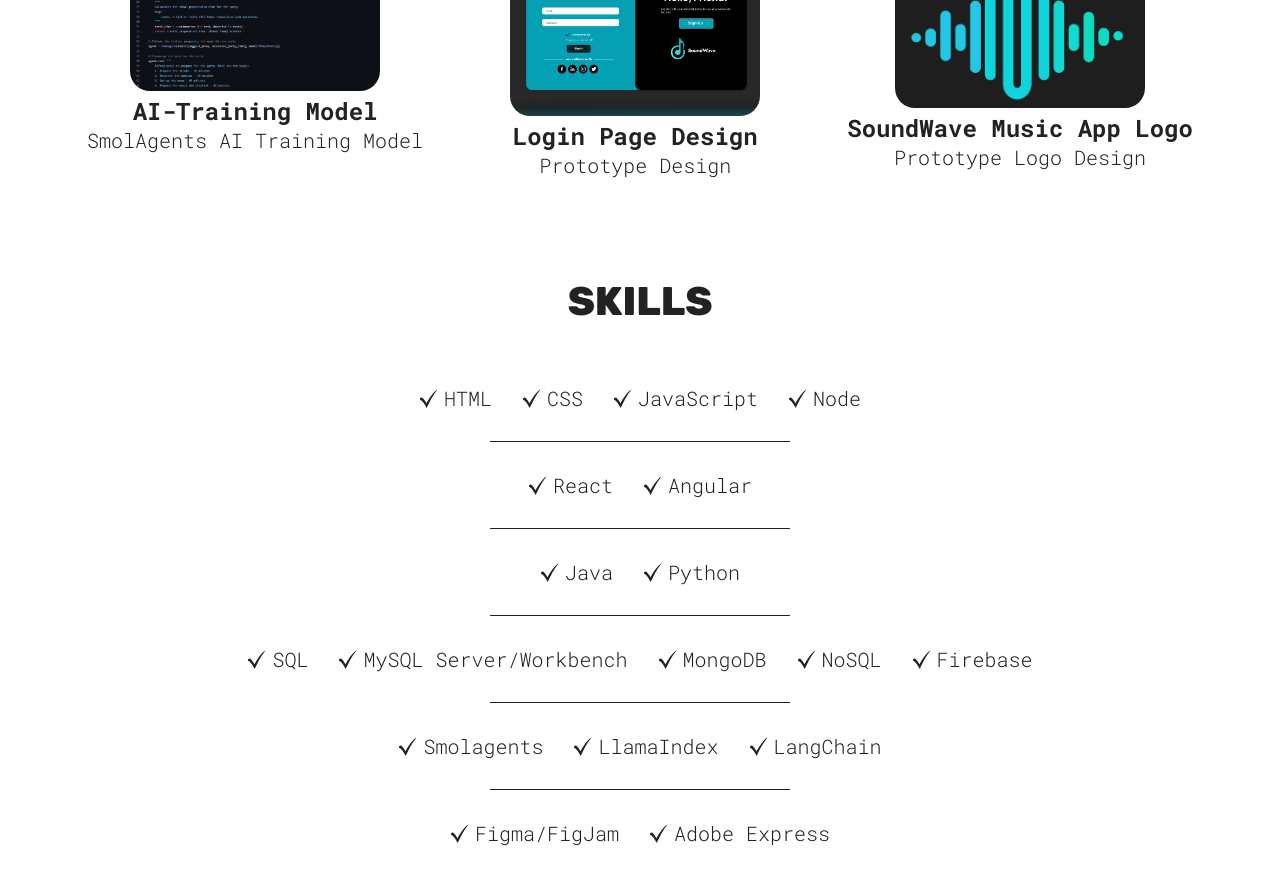
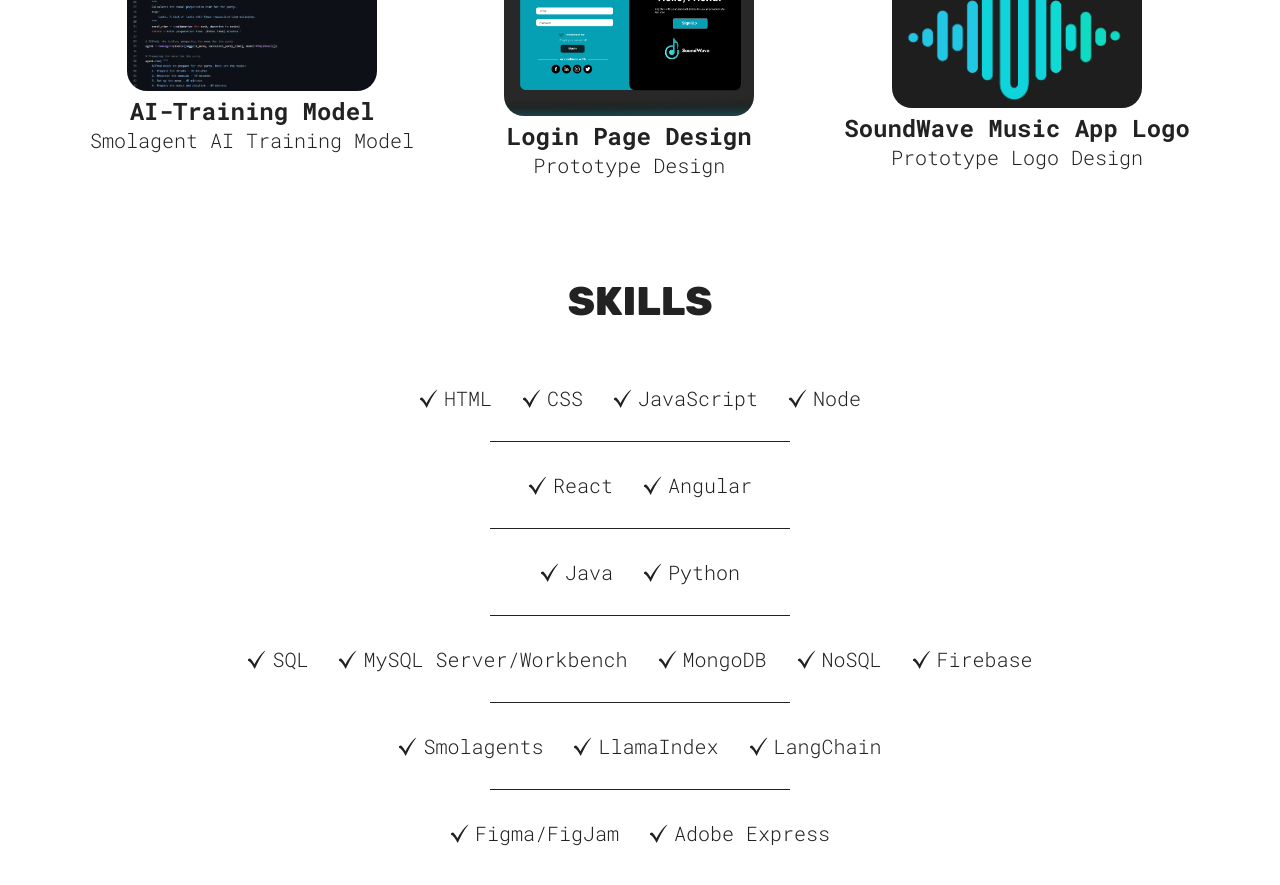
Before and after one commit to Damienb123/Developer-Portfolio, a React (Vite) app: page / in a window 1280 px wide. Shown: the part 1300-2185 px from the top of the page. Built offline with nearby package versions, Linux system fonts and the light colour scheme.

Commit message:
Update Projects.jsx

```diff
--- a/src/sections/Projects/Projects.jsx
+++ b/src/sections/Projects/Projects.jsx
@@ -34,7 +34,7 @@ function Projects() {
           src={smolagent}
           link="https://github.com/Damienb123/smolagent-training-model"
           h3="AI-Training Model"
-          p="SmolAgents AI Training Model"
+          p="Smolagent AI Training Model"
         />
          <ProjectCard
           src={loginscreen}
```
